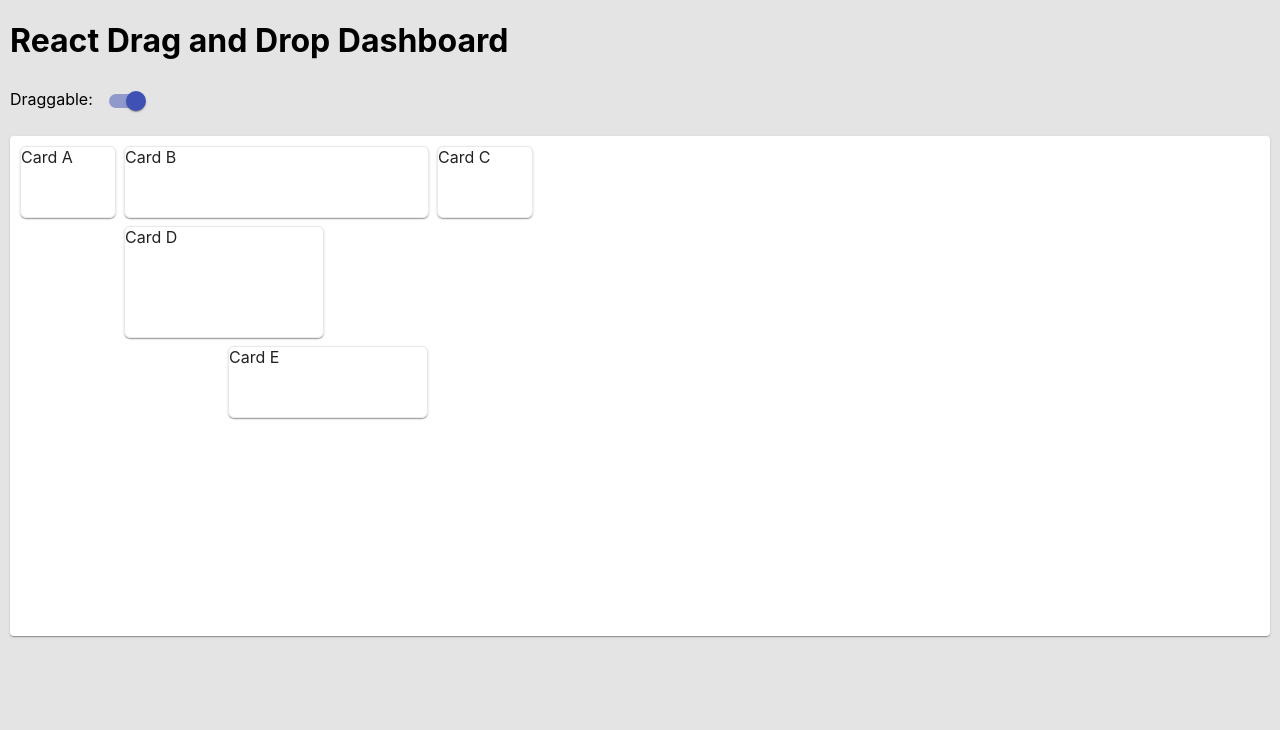
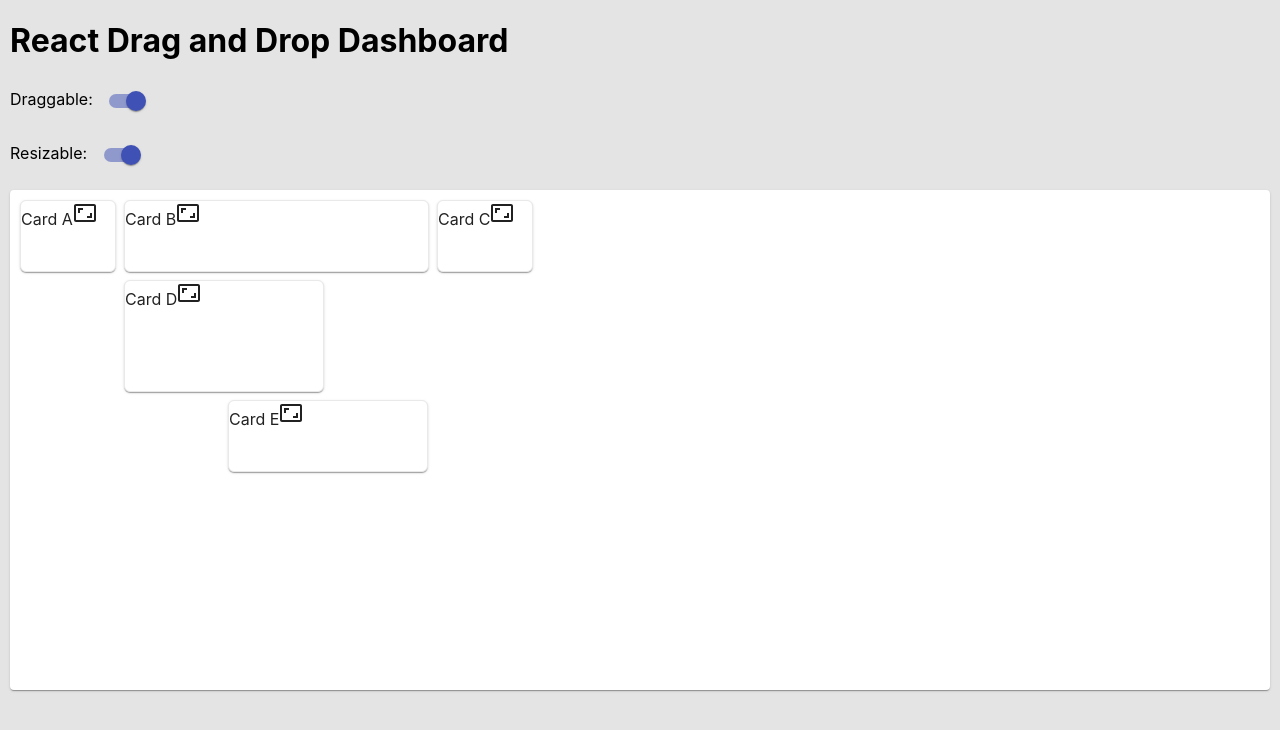
Before and after one commit to AnnikaChauhan/react-dnd-dashboard, a React (Create React App) app: page / in a window 1280 px wide. Shown: the top 730 px of the page. Built offline with nearby package versions, Linux system fonts and the light colour scheme.

Commit message:
adds resizable

```diff
--- a/src/App.js
+++ b/src/App.js
@@ -2,13 +2,14 @@ import React, { useState } from "react";
 import { Card, Switch, Paper } from "@material-ui/core";
 import useStyles from "./styles";
 import RGL, { WidthProvider } from "react-grid-layout";
-// import AspectRatioIcon from "@material-ui/icons/AspectRatio";
+import AspectRatioIcon from "@material-ui/icons/AspectRatio";
 
 const ReactGridLayout = WidthProvider(RGL);
 
 const App = () => {
   const classes = useStyles();
   const [draggable, setDraggable] = useState(true);
+  const [resizable, setResizable] = useState(true);
 
   const layout = [
     { i: "a", x: 0, y: 0, w: 1, h: 2 },
@@ -18,9 +19,9 @@ const App = () => {
     { i: "e", x: 2, y: 1, w: 2, h: 2 },
   ];
 
-  const handleChange = (event) => {
-    setDraggable(event.target.checked);
-  };
+  const handleDraggableChange = (event) => setDraggable(event.target.checked);
+
+  const handleResizableChange = (event) => setResizable(event.target.checked);
 
   return (
     <div style={{ margin: "0 10px" }}>
@@ -30,9 +31,19 @@ const App = () => {
           Draggable:{" "}
           <Switch
             checked={draggable}
-            onChange={handleChange}
+            onChange={handleDraggableChange}
             color="primary"
-            name="checkedB"
+            name="checkedDrag"
+            inputProps={{ "aria-label": "primary checkbox" }}
+          />
+        </p>
+        <p>
+          Resizable:{" "}
+          <Switch
+            checked={resizable}
+            onChange={handleResizableChange}
+            color="primary"
+            name="checkedResize"
             inputProps={{ "aria-label": "primary checkbox" }}
           />
         </p>
@@ -47,7 +58,9 @@ const App = () => {
           containerPadding={[10, 10]}
           className="layout"
           isDraggable={draggable}
-          // resizeHandle={() => <AspectRatioIcon />}
+          isResizable={resizable}
+          resizeHandles={["se"]}
+          resizeHandle={() => <AspectRatioIcon />}
           // onLayoutChange={() => console.log("layout has changed")}
         >
           <Card className={classes.container} key="a">
```
Also changed, not shown: 1 other file (tests, documents, lock files or other folders).
